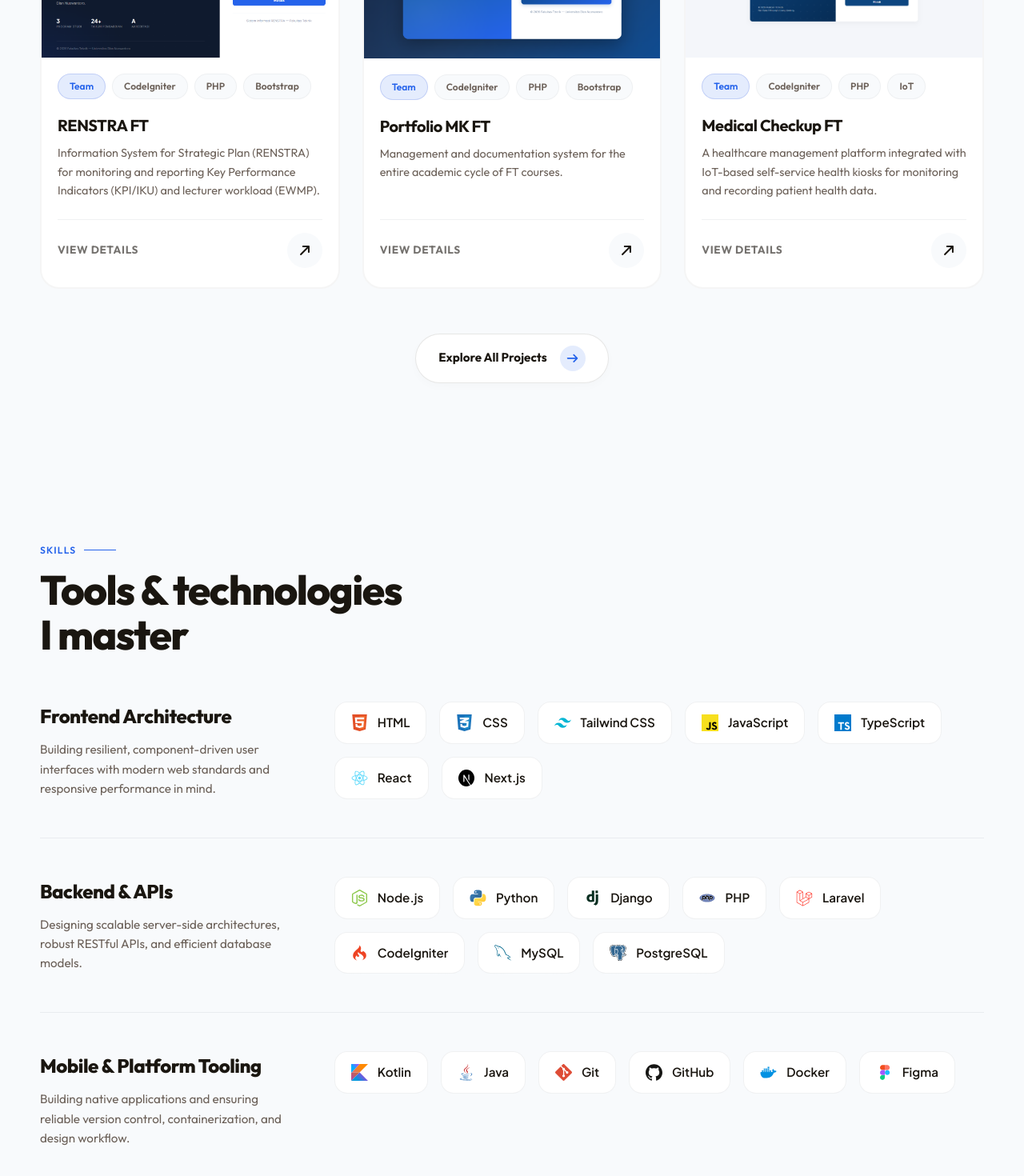
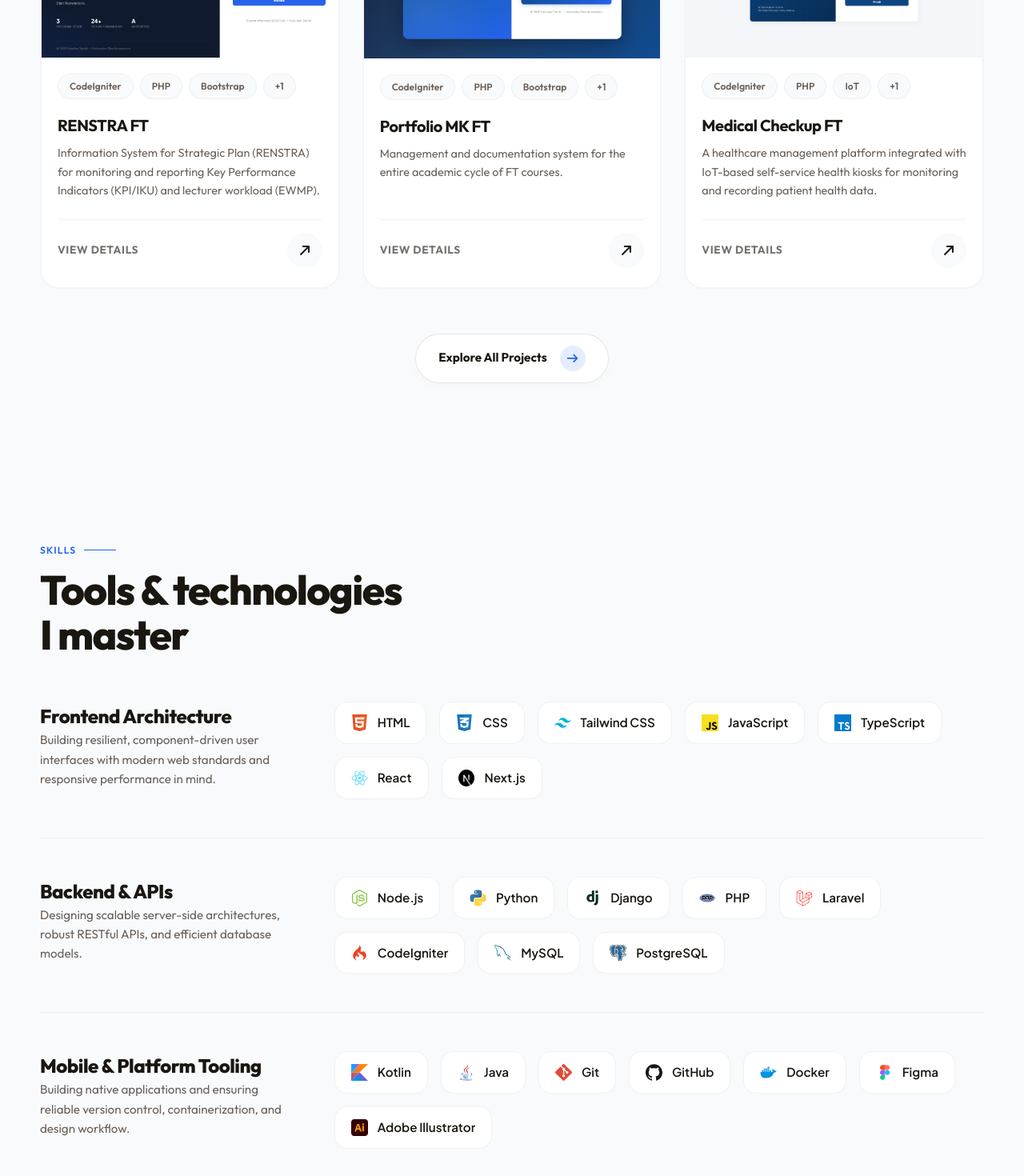
Before and after one commit to Alfaturachman/portofolio-nextjs, a Next.js app: page / in a window 1280 px wide. Shown: the part 2323-3793 px from the top of the page at 80% size. Built offline with nearby package versions, Linux system fonts and the light colour scheme; a web font is replaced by a local one.

Commit message:
small redesign

```diff
--- a/src/lib/experiences.ts
+++ b/src/lib/experiences.ts
@@ -76,6 +76,7 @@ export const skillsCategories = [
             { name: 'GitHub', icon: 'github' },
             { name: 'Docker', icon: 'docker' },
             { name: 'Figma', icon: 'figma' },
+            { name: 'Adobe Illustrator', icon: 'adobe-illustrator-cc' },
         ],
     },
 ];
--- a/src/sections/PortfolioSection.tsx
+++ b/src/sections/PortfolioSection.tsx
@@ -79,14 +79,14 @@ function ProjectCard({
             </div>
             <div className="project-content">
                 <div className="project-tags">
-                    <span className={`project-tag type-badge ${p.type.toLowerCase()}`}>
-                        {p.type}
-                    </span>
                     {p.tags.slice(0, 3).map((tag) => (
                         <span key={tag} className="project-tag">
                             {tag}
                         </span>
                     ))}
+                    {p.tags.length > 3 && (
+                        <span className="project-tag">+{p.tags.length - 3}</span>
+                    )}
                 </div>
                 <h3 className="project-title">{p.title}</h3>
                 <p className="project-desc">{p.cardDesc}</p>
--- a/src/sections/Skills.tsx
+++ b/src/sections/Skills.tsx
@@ -1,5 +1,10 @@
+'use client';
+
 import { skillsCategories } from '@/lib/experiences';
 import Image from 'next/image';
+import { useState } from 'react';
+import { FontAwesomeIcon } from '@fortawesome/react-fontawesome';
+import { faChevronDown } from '@fortawesome/free-solid-svg-icons';
 
 const toolIcons: Record<string, string> = {
     html: '/assets/images/logo/html.svg',
@@ -23,9 +28,24 @@ const toolIcons: Record<string, string> = {
     nodejs: '/assets/images/logo/nodejs.svg',
     typescript: '/assets/images/logo/typescript.svg',
     django: '/assets/images/logo/django.svg',
+    'adobe-illustrator-cc': '/assets/images/logo/adobe-illustrator-cc.svg',
 };
 
 export default function Skills() {
+    const [expanded, setExpanded] = useState<Set<number>>(new Set());
+
+    const toggleCategory = (idx: number) => {
+        setExpanded((prev) => {
+            const next = new Set(prev);
+            if (next.has(idx)) {
+                next.delete(idx);
+            } else {
+                next.add(idx);
+            }
+            return next;
+        });
+    };
+
     return (
         <section id="skills">
             <div className="section-max">
@@ -35,13 +55,24 @@ export default function Skills() {
                     <br />I master
                 </h2>
                 <div className="skills-wrapper">
-                    {skillsCategories.map((cat, idx) => (
+                    {skillsCategories.map((cat, idx) => {
+                        const isExpanded = expanded.has(idx);
+                        return (
                             <div className="skill-category" key={cat.title}>
-                            <div className="category-header">
+                                <button
+                                    className="category-header"
+                                    onClick={() => toggleCategory(idx)}
+                                    aria-expanded={isExpanded}
+                                >
+                                    <div>
                                         <h3 className="category-title">{cat.title}</h3>
                                         <p className="category-desc">{cat.desc}</p>
                                     </div>
-                            <div className="category-tools">
+                                    <div className={`category-chevron${isExpanded ? ' is-expanded' : ''}`}>
+                                        <FontAwesomeIcon icon={faChevronDown} />
+                                    </div>
+                                </button>
+                                <div className={`category-tools${isExpanded ? ' is-expanded' : ''}`}>
                                     {cat.tools.map((tool) => (
                                         <div className="tool-pill" key={tool.name}>
                                             <span className="tool-icon">
@@ -63,7 +94,8 @@ export default function Skills() {
                                     ))}
                                 </div>
                             </div>
-                    ))}
+                        );
+                    })}
                 </div>
             </div>
         </section>
--- a/src/styles/sections.css
+++ b/src/styles/sections.css
@@ -478,6 +478,28 @@
     display: flex;
     flex-direction: column;
     gap: 12px;
+    background: none;
+    border: none;
+    padding: 0;
+    margin: 0;
+    text-align: left;
+    cursor: pointer;
+    width: 100%;
+    outline: none;
+}
+
+.category-header:focus-visible {
+    outline: 2px solid var(--accent-blue);
+    outline-offset: 4px;
+    border-radius: 8px;
+}
+
+.category-chevron {
+    display: none;
+    font-size: 1rem;
+    color: var(--text-tertiary);
+    transition: transform 0.3s ease;
+    flex-shrink: 0;
 }
 
 .category-title {
@@ -498,6 +520,54 @@
     display: flex;
     flex-wrap: wrap;
     gap: 16px;
+}
+
+@media (max-width: 900px) {
+    .category-header {
+        flex-direction: row;
+        align-items: center;
+        justify-content: space-between;
+        gap: 16px;
+    }
+
+    .category-chevron {
+        width: 40px;
+        height: 40px;
+        border-radius: 12px;
+        display: flex;
+        align-items: center;
+        justify-content: center;
+        font-size: 1rem;
+        background: var(--card-bg);
+        border: 1px solid var(--border-subtle);
+        color: var(--text-primary);
+        transition: all 0.3s ease;
+    }
+
+    .category-chevron:hover {
+        background: var(--border-subtle);
+        color: var(--text-primary);
+    }
+
+    .category-chevron.is-expanded svg {
+        transform: rotate(180deg);
+    }
+
+    .category-tools {
+        max-height: 0;
+        overflow: hidden;
+        opacity: 0;
+        transition: max-height 0.35s ease, opacity 0.3s ease, margin 0.3s ease;
+        margin-top: 0;
+        gap: 0;
+    }
+
+    .category-tools.is-expanded {
+        max-height: 2000px;
+        opacity: 1;
+        margin-top: 8px;
+        gap: 16px;
+    }
 }
 
 .tool-pill {
```
Lines whose indentation alone changed are shown as unchanged.
